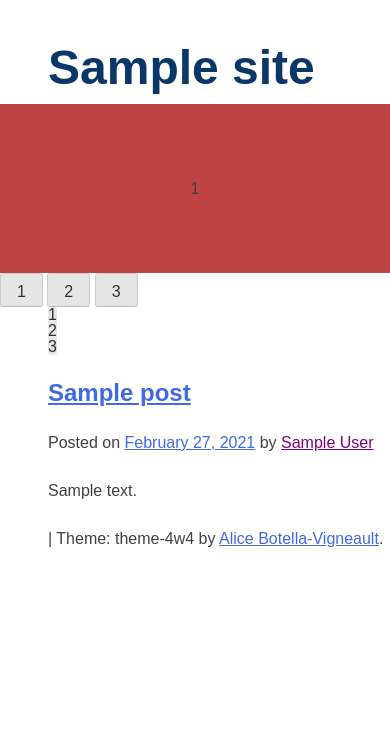
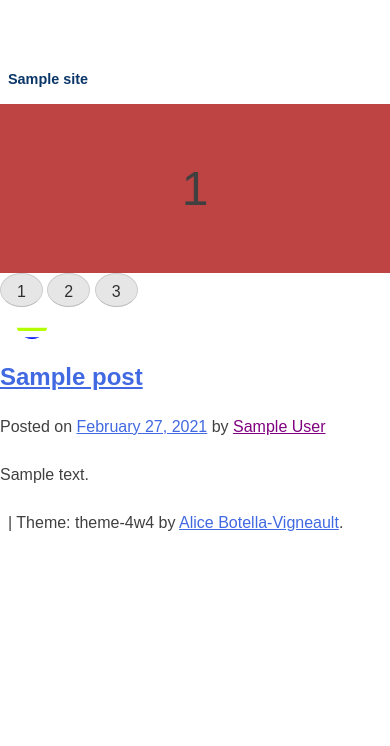
Before and after one commit to alicebotella/labo7, a WordPress theme: template themes/theme-4w4/index.php in a window 390 px wide; the page is wider, and only the part inside the window is pictured. Shown: the top 746 px of that part. Run offline with PHP 8.4 and a stand-in for WordPress, Linux system fonts and the light colour scheme; the site name, menu and one post (Sample post) are stand-ins, and other content is empty; some libraries are stand-ins or nearby versions.

Commit message:
Menu burger semi-visible et titre adaptatif. Bouttons arrondis du carrousel

```diff
--- a/themes/theme-4w4/header.php
+++ b/themes/theme-4w4/header.php
@@ -63,9 +63,9 @@
 		<!-- <img src="https://s2.svgbox.net/hero-solid.svg?ic=menu&color=000000" width="32" height="32"> -->
 		<nav id="site-navigation" class="main-navigation">
 			<button id="burger" class="menu-toggle" aria-controls="primary-menu" aria-expanded="false">
-				<div>1</div> <!-- test -->
-				<div>2</div>
-				<div>3</div>
+				<div></div> <!-- test -->
+				<div></div>
+				<div></div>
 			</button>
 			<?php
 			wp_nav_menu(
--- a/themes/theme-4w4/sass/layouts/_no-sidebar.scss
+++ b/themes/theme-4w4/sass/layouts/_no-sidebar.scss
@@ -29,7 +29,7 @@ body {
 
 .site-branding, #primary, #colophon {
 	margin-left: .5rem;
-	@include desktop {
+	@include media-desktop {
 		margin-left: 3rem;
 	}
 }
--- a/themes/theme-4w4/sass/local/_accueil.scss
+++ b/themes/theme-4w4/sass/local/_accueil.scss
@@ -39,6 +39,7 @@ body.home::after {
     margin-bottom: 0;
     a{
         text-decoration: none;
+        font-size: clamp(.9rem, #{"-0.875rem + 6.333vw"}, 2.5rem);
     }
 
 }
@@ -77,12 +78,3 @@ body.home {
 .entry-content ul li {
     text-decoration: none;
 }
-
-
-/*
-body.home
-*/
-
-/*
-
-*/
--- a/themes/theme-4w4/sass/local/_burger.scss
+++ b/themes/theme-4w4/sass/local/_burger.scss
@@ -1,4 +1,3 @@
-
 /* ----------------------------------------------------------------------------
 Variables Sass
 ------------------------------------------------------------------------------- */
@@ -16,6 +15,7 @@ Bouton burger
     //border: 1px solid #888;
     border-radius: 50%;
     overflow: hidden;
+    margin-left: 1rem;
     div {
         position: absolute;
         width: 100%;
@@ -39,6 +39,10 @@ Bouton burger
         }
     }
 }
+
+/* div.menu ul.nav-menu {
+    margin-bottom: 2rem;
+} */
 
 /* ----------------------------------------------------------------------------
 Animation de la première barre bar1
--- a/themes/theme-4w4/sass/local/_carrousel.scss
+++ b/themes/theme-4w4/sass/local/_carrousel.scss
@@ -10,6 +10,7 @@
         display: flex;
         align-items: center;
         justify-content: center;
+        font-size: 3rem;
 
         &:nth-of-type(1){
             background-color: rgb(190, 67, 67);
@@ -22,5 +23,12 @@
         }
 
     } // fin du div
+}
 
+#un, #deux, #trois {
+    border-radius: 50%;
 }
+
+#un:hover, #deux:hover, #trois:hover {
+    background-color: rgb(135, 201, 255);
+}
--- a/themes/theme-4w4/style.css
+++ b/themes/theme-4w4/style.css
@@ -1,3 +1,4 @@
+@charset "UTF-8";
 /*!
 Theme Name: theme-4w4
 Theme URI: http://underscores.me/
@@ -684,7 +685,13 @@ body {
 		#colophon - .site-footer
 */
 .site-branding, #primary, #colophon {
-  margin-left: 3rem;
+  margin-left: .5rem;
+}
+
+@media (min-width: 800px) {
+  .site-branding, #primary, #colophon {
+    margin-left: 3rem;
+  }
 }
 
 /*--------------------------------------------------------------
@@ -694,7 +701,7 @@ body {
 --------------------------------------------- */
 .main-navigation {
   display: block;
-  width: 100%;
+  width: 100vw;
 }
 
 .main-navigation ul {
@@ -752,15 +759,13 @@ Bouton burger
   padding: 0rem;
   border: 0rem;
   margin-left: 3rem;
-  transition: transform .20s;
-  transform: rotate(0deg);
+  background-color: #fff;
 }
 
-.menu-toggle:hover,
+/* .menu-toggle:hover,
 .menu-toggle:focus {
-  background: #f6f7f8;
-}
-
+    background: #f6f7f8;
+} */
 .menu-toggle:focus {
   outline: 1px solid #fff;
   outline-offset: -4px;
@@ -768,10 +773,6 @@ Bouton burger
 
 .menu-toggle:active {
   transform: scale(0.99);
-}
-
-.main-navigation.toggled .menu-toggle {
-  transform: rotate(90deg);
 }
 
 /* Small menu. */
@@ -1058,6 +1059,16 @@ body {
   height: 100vh;
 }
 
+body.home {
+  width: 100vw;
+  height: 100vh;
+}
+
+body.home #primary {
+  margin-left: 0;
+  width: 100vw;
+}
+
 body.home::after {
   width: 100%;
   height: 200%;
@@ -1088,6 +1099,7 @@ body.home::after {
 
 .site-title a {
   text-decoration: none;
+  font-size: clamp(0.9rem, -0.875rem + 6.333vw, 2.5rem);
 }
 
 .site-description {
@@ -1123,12 +1135,6 @@ body.home .site-title {
   text-decoration: none;
 }
 
-/*
-body.home
-*/
-/*
-
-*/
 /* Local carrousel
 --------------------------------------------- */
 .carrousel {
@@ -1143,6 +1149,7 @@ body.home
   display: flex;
   align-items: center;
   justify-content: center;
+  font-size: 3rem;
 }
 
 .carrousel div:nth-of-type(1) {
@@ -1156,4 +1163,141 @@ body.home
 .carrousel div:nth-of-type(3) {
   background-color: #435abe;
 }
+
+#un, #deux, #trois {
+  border-radius: 50%;
+}
+
+#un:hover, #deux:hover, #trois:hover {
+  background-color: #87c9ff;
+}
+
+/* Local burger
+--------------------------------------------- */
+/* ----------------------------------------------------------------------------
+Variables Sass
+------------------------------------------------------------------------------- */
+/* ----------------------------------------------------------------------------
+Bouton burger
+------------------------------------------------------------------------------- */
+#burger {
+  position: relative;
+  width: 2rem;
+  height: 2rem;
+  border-radius: 50%;
+  overflow: hidden;
+  margin-left: 1rem;
+}
+
+#burger div {
+  position: absolute;
+  width: 100%;
+  height: 100%;
+}
+
+#burger div:nth-of-type(1) {
+  clip-path: polygon(0 15%, 100% 15%, 100% 25%, 0 25%);
+  background-color: #b3ff00;
+}
+
+#burger div:nth-of-type(2) {
+  clip-path: polygon(0 45%, 100% 45%, 100% 55%, 0 55%);
+  background-color: #0011ff;
+}
+
+#burger div:nth-of-type(3) {
+  clip-path: polygon(0 75%, 100% 75%, 100% 85%, 0 85%);
+  background-color: #ff009d;
+  z-index: -1;
+}
+
+/* div.menu ul.nav-menu {
+    margin-bottom: 2rem;
+} */
+/* ----------------------------------------------------------------------------
+Animation de la première barre bar1
+------------------------------------------------------------------------------- */
+@keyframes ouvrirX1 {
+  0% {
+    clip-path: polygon(0 15%, 100% 15%, 100% 25%, 0 25%);
+  }
+  100% {
+    clip-path: polygon(5% -5%, 105% 95%, 95% 105%, -5% 5%);
+  }
+}
+
+@keyframes fermerX1 {
+  0% {
+    clip-path: polygon(5% -5%, 105% 95%, 95% 105%, -5% 5%);
+  }
+  100% {
+    clip-path: polygon(0 15%, 100% 15%, 100% 25%, 0 25%);
+  }
+}
+
+.ouvrirX1 {
+  animation: ouvrirX1 0.25s both;
+}
+
+.fermerX1 {
+  animation: fermerX1 0.25s both;
+}
+
+/* ----------------------------------------------------------------------------
+Animation de la première barre bar2
+------------------------------------------------------------------------------- */
+@keyframes ouvrirX2 {
+  0% {
+    clip-path: polygon(0 45%, 100% 45%, 100% 55%, 0 55%);
+  }
+  100% {
+    clip-path: polygon(50% 45%, 50% 45%, 50% 55%, 50% 55%);
+  }
+}
+
+@keyframes fermerX2 {
+  0% {
+    clip-path: polygon(50% 45%, 50% 45%, 50% 55%, 50% 55%);
+  }
+  100% {
+    clip-path: polygon(0 45%, 100% 45%, 100% 55%, 0 55%);
+  }
+}
+
+.ouvrirX2 {
+  animation: ouvrirX2 0.25s both;
+}
+
+.fermerX2 {
+  animation: fermerX2 0.25s both;
+}
+
+/* ----------------------------------------------------------------------------
+Animation de la première barre bar3
+------------------------------------------------------------------------------- */
+@keyframes ouvrirX3 {
+  0% {
+    clip-path: polygon(0 75%, 100% 75%, 100% 85%, 0 85%);
+  }
+  100% {
+    clip-path: polygon(-5% 95%, 95% -5%, 105% 5%, 5% 105%);
+  }
+}
+
+@keyframes fermerX3 {
+  0% {
+    clip-path: polygon(-5% 95%, 95% -5%, 105% 5%, 5% 105%);
+  }
+  100% {
+    clip-path: polygon(0 75%, 100% 75%, 100% 85%, 0 85%);
+  }
+}
+
+.ouvrirX3 {
+  animation: ouvrirX3 0.25s both;
+}
+
+.fermerX3 {
+  animation: fermerX3 0.25s both;
+}
 /*# sourceMappingURL=style.css.map */
```
Also changed, not shown: 1 other file.
